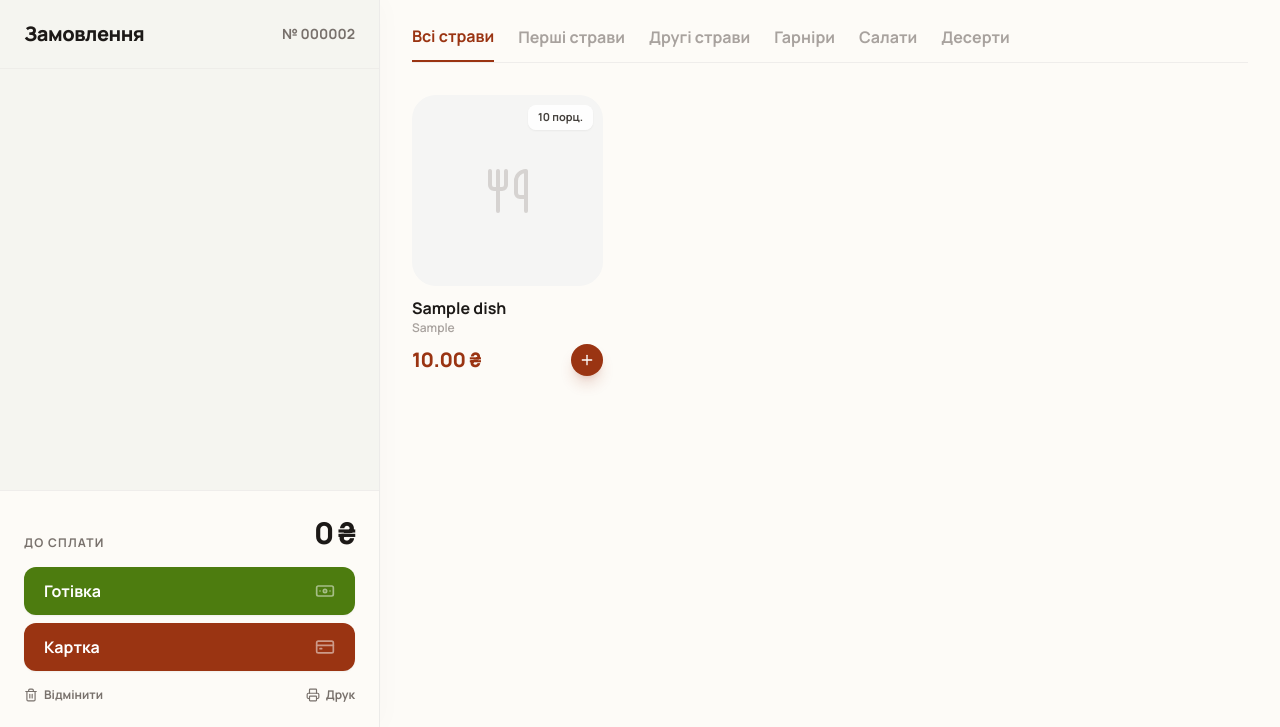
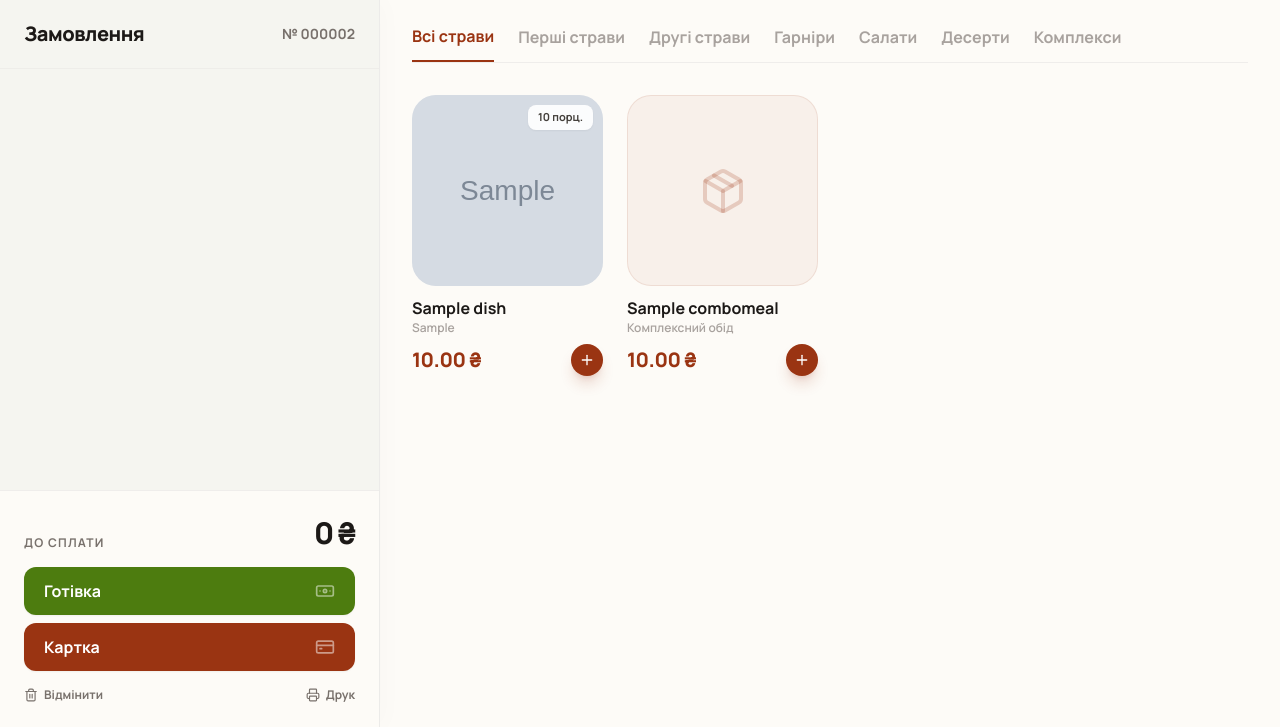
Before and after one commit to unreq-f/posproject, a Django app: page /pos/ in a window 1280 px wide. Shown: the part 73-800 px from the top of the page. Run offline with Django 5.2, Linux system fonts and the light colour scheme; a user stored in the database is signed in; tables that the repository leaves empty hold one stand-in row (values such as "Sample post"); grey boxes marked "Sample" are stand-in pictures; some libraries are stand-ins or nearby versions.

Commit message:
fixpack7

```diff
--- a/canteen/serializers.py
+++ b/canteen/serializers.py
@@ -2,6 +2,7 @@ from rest_framework import serializers
 from .models import Shift, WriteOff
 
 class ShiftSerializer(serializers.ModelSerializer):
+    initial_cash = serializers.DecimalField(max_digits=10, decimal_places=2, min_value=0, default=0)
     class Meta:
         model = Shift
         fields = '__all__'
--- a/menu/serializers.py
+++ b/menu/serializers.py
@@ -2,11 +2,13 @@ from rest_framework import serializers
 from .models import Dish, ComboMeal, Inventory
 
 class DishSerializer(serializers.ModelSerializer):
+    price = serializers.DecimalField(max_digits=10, decimal_places=2, min_value=0)
     class Meta:
         model = Dish
         fields = '__all__'
 
 class ComboMealSerializer(serializers.ModelSerializer):
+    price = serializers.DecimalField(max_digits=10, decimal_places=2, min_value=0)
     class Meta:
         model = ComboMeal
         fields = '__all__'
--- a/orders/serializers.py
+++ b/orders/serializers.py
@@ -3,6 +3,7 @@ from .models import Order, OrderItem
 
 class OrderItemSerializer(serializers.ModelSerializer):
     item_name = serializers.SerializerMethodField()
+    quantity = serializers.IntegerField(min_value=1)
 
     class Meta:
         model = OrderItem
@@ -25,6 +26,7 @@ class OrderItemSerializer(serializers.ModelSerializer):
 
 class OrderSerializer(serializers.ModelSerializer):
     items = OrderItemSerializer(many=True)
+    amount_received = serializers.DecimalField(max_digits=10, decimal_places=2, min_value=0, default=0)
 
     order_type_display = serializers.CharField(source='get_order_type_display', read_only=True)
 
--- a/orders/views.py
+++ b/orders/views.py
@@ -131,9 +131,18 @@ class POSView(LoginRequiredMixin, View):
         online_orders = Order.objects.none()
 
         inventory = []
+        combos = []
         if active_shift:
             inventory = Inventory.objects.filter(shift=active_shift).select_related('dish')
-            # Онлайн-замовлення, які очікують видачі (і оплачені картою 'paid', і готівкові 'pending')
+            # Робимо мапу для перевірки доступності комбо
+            inventory_map = {item.dish_id: item.quantity for item in inventory}
+
+            combos_qs = ComboMeal.objects.prefetch_related('dishes').all()
+            for combo in combos_qs:
+                combo.is_available = all(inventory_map.get(d.id, 0) > 0 for d in combo.dishes.all())
+                combos.append(combo)
+
+            # Онлайн-замовлення...
             online_orders = Order.objects.filter(
                 shift=active_shift,
                 order_type='online',
@@ -142,6 +151,7 @@ class POSView(LoginRequiredMixin, View):
 
         return render(request, 'orders/pos.html', {
             'inventory': inventory,
+            'combos': combos,
             'active_shift': active_shift,
             'next_order_id': next_order_id,
             'online_orders': online_orders
--- a/templates/orders/pos.html
+++ b/templates/orders/pos.html
@@ -44,12 +44,12 @@
           isProcessingOnline: false,
           currentOnlineOrderId: null,
           get cartTotal() { return this.cart.reduce((sum, item) => sum + (item.price * item.qty), 0) },
-          addToCart(id, name, price) {
-              let item = this.cart.find(i => i.id === id);
-              if (item) { item.qty++ } else { this.cart.push({ id, name, price, qty: 1 }) }
+          addToCart(id, name, price, type = 'dish') {
+              let item = this.cart.find(i => i.id === id && i.type === type);
+              if (item) { item.qty++ } else { this.cart.push({ id, name, price, qty: 1, type }) }
           },
-          removeFromCart(id) {
-              this.cart = this.cart.filter(i => i.id !== id);
+          removeFromCart(id, type) {
+              this.cart = this.cart.filter(i => !(i.id === id && i.type === type));
           },
           async checkout(method) {
               if (this.cart.length === 0) return;
@@ -60,7 +60,7 @@
                       payment_method: method,
                       amount_received: method === 'cash' ? this.cashReceived : this.cartTotal,
                       change_amount: method === 'cash' ? this.cashChange : 0,
-                      items: this.cart.map(i => ({ dish: i.id, quantity: i.qty }))
+                      items: this.cart.map(i => ({ [i.type]: i.id, quantity: i.qty }))
                   };
 
                   if (this.isProcessingOnline) {
@@ -107,7 +107,7 @@
               if (!isPaid) {
                   this.isProcessingOnline = true;
                   this.currentOnlineOrderId = orderId;
-                  this.cart = [{id: -1, name: 'Онлайн замовлення', price: total, qty: 1}];
+                  this.cart = [{id: -1, name: 'Онлайн замовлення', price: total, qty: 1, type: 'dish'}];
                   this.showCashModal = true;
                   return;
               }
@@ -303,14 +303,14 @@
                             <div class="text-xs font-semibold text-stone-500 mt-0.5" x-text="item.price + ' ₴ / шт'"></div>
                         </div>
                         <div class="flex items-center space-x-1.5 mx-3">
-                            <button @click="if(item.qty > 1) item.qty--" class="w-7 h-7 rounded-lg bg-stone-200/60 hover:bg-stone-300/60 text-stone-600 flex items-center justify-center transition-colors active:scale-90"><i data-lucide="minus" class="w-3.5 h-3.5"></i></button>
+                            <button @click="if(item.qty > 1) item.qty-- else removeFromCart(item.id, item.type)" class="w-7 h-7 rounded-lg bg-stone-200/60 hover:bg-stone-300/60 text-stone-600 flex items-center justify-center transition-colors active:scale-90"><i data-lucide="minus" class="w-3.5 h-3.5"></i></button>
                             <span class="w-7 text-center font-black text-sm text-stone-900" x-text="item.qty"></span>
                             <button @click="item.qty++" class="w-7 h-7 rounded-lg bg-brand-terracotta/10 hover:bg-brand-terracotta/20 text-brand-terracotta flex items-center justify-center transition-colors active:scale-90"><i data-lucide="plus" class="w-3.5 h-3.5"></i></button>
                         </div>
                         <div class="text-right w-16 shrink-0">
                             <span class="font-black text-base text-stone-900" x-text="(item.qty * item.price) + ' ₴'"></span>
                         </div>
-                        <button @click="removeFromCart(item.id)" class="ml-2 text-stone-300 hover:text-brand-coral transition-colors shrink-0"><i data-lucide="x" class="w-4 h-4"></i></button>
+                        <button @click="removeFromCart(item.id, item.type)" class="ml-2 text-stone-300 hover:text-brand-coral transition-colors shrink-0"><i data-lucide="x" class="w-4 h-4"></i></button>
                     </div>
                 </template>
             </div>
@@ -348,6 +348,7 @@
                         <button @click="posCategory = 'Гарніри'" :class="posCategory === 'Гарніри' ? 'text-brand-terracotta border-b-2 border-brand-terracotta pb-3 -mb-3' : 'text-stone-400 hover:text-stone-800'" class="transition-all">Гарніри</button>
                         <button @click="posCategory = 'Салати'" :class="posCategory === 'Салати' ? 'text-brand-terracotta border-b-2 border-brand-terracotta pb-3 -mb-3' : 'text-stone-400 hover:text-stone-800'" class="transition-all">Салати</button>
                         <button @click="posCategory = 'Десерти'" :class="posCategory === 'Десерти' ? 'text-brand-terracotta border-b-2 border-brand-terracotta pb-3 -mb-3' : 'text-stone-400 hover:text-stone-800'" class="transition-all">Десерти</button>
+                        <button @click="posCategory = 'Комплекси'" :class="posCategory === 'Комплекси' ? 'text-brand-terracotta border-b-2 border-brand-terracotta pb-3 -mb-3' : 'text-stone-400 hover:text-stone-800'" class="transition-all">Комплекси</button>
                     </div>
                 </div>
                 <div class="flex-1 overflow-y-auto px-8 py-6">
@@ -356,10 +357,16 @@
                         {% for item in inventory %}
                         <div x-show="posCategory === 'all' || '{{ item.dish.category|escapejs }}' === posCategory"
                              class="{% if item.quantity > 0 %}cursor-pointer group{% else %}cursor-not-allowed opacity-50 pointer-events-none{% endif %}"
-                             {% if item.quantity > 0 %}@click="addToCart({{ item.dish.id }}, '{{ item.dish.name|escapejs }}', {{ item.dish.price }})"{% endif %}>
+                             {% if item.quantity > 0 %}@click="addToCart({{ item.dish.id }}, '{{ item.dish.name|escapejs }}', {{ item.dish.price }}, 'dish')"{% endif %}>
                             <div class="aspect-square mb-3 rounded-3xl overflow-hidden relative {% if item.quantity == 0 %}bg-stone-200{% elif item.quantity <= 3 %}bg-orange-100{% else %}bg-stone-100{% endif %}">
-                                <div class="w-full h-full flex items-center justify-center">
-                                    <i data-lucide="utensils" class="w-12 h-12 text-stone-300"></i>
+                                <div class="w-full h-full">
+                                    {% if item.dish.image %}
+                                    <img src="{{ item.dish.image.url }}" class="w-full h-full object-cover">
+                                    {% else %}
+                                    <div class="w-full h-full flex items-center justify-center">
+                                        <i data-lucide="utensils" class="w-12 h-12 text-stone-300"></i>
+                                    </div>
+                                    {% endif %}
                                 </div>
                                 <span class="absolute top-2.5 right-2.5 bg-white/90 backdrop-blur-sm text-stone-700 text-[11px] font-bold px-2.5 py-1 rounded-lg shadow-sm">
                                     {{ item.quantity }} порц.
@@ -382,6 +389,32 @@
                         {% empty %}
                         <div class="col-span-full py-20 text-center">
                             <p class="text-stone-400 font-bold">На вітрині поки що нічого немає.</p>
+                        </div>
+                        {% endfor %}
+
+                        <!-- Combos -->
+                        {% for combo in combos %}
+                        <div x-show="posCategory === 'all' || posCategory === 'Комплекси'"
+                             class="{% if combo.is_available %}cursor-pointer group{% else %}cursor-not-allowed opacity-50 pointer-events-none{% endif %}"
+                             {% if combo.is_available %}@click="addToCart({{ combo.id }}, '{{ combo.name|escapejs }}', {{ combo.price }}, 'combo')"{% endif %}>
+                            <div class="aspect-square mb-3 rounded-3xl overflow-hidden relative bg-brand-terracotta/5 border border-brand-terracotta/10">
+                                <div class="w-full h-full flex items-center justify-center">
+                                    <i data-lucide="package" class="w-12 h-12 text-brand-terracotta/20"></i>
+                                </div>
+                                {% if not combo.is_available %}
+                                <div class="absolute inset-0 bg-stone-100/60 backdrop-blur-[2px] z-10 flex items-center justify-center">
+                                    <span class="bg-stone-800 text-white font-bold text-xs uppercase px-3 py-1.5 rounded-full tracking-wide">Немає складових</span>
+                                </div>
+                                {% endif %}
+                            </div>
+                            <h3 class="font-bold text-stone-900 text-base leading-tight">{{ combo.name }}</h3>
+                            <div class="text-xs font-semibold text-stone-400 mt-0.5 mb-2">Комплексний обід</div>
+                            <div class="flex justify-between items-center w-full">
+                                <span class="text-brand-terracotta font-black text-xl tracking-tight">{{ combo.price }} ₴</span>
+                                <button class="w-8 h-8 rounded-full {% if combo.is_available %}bg-brand-terracotta text-white{% else %}bg-stone-300 text-white{% endif %} flex items-center justify-center shadow-lg shadow-brand-terracotta/20 active:scale-90 transition-transform">
+                                    <i data-lucide="plus" class="w-4 h-4"></i>
+                                </button>
+                            </div>
                         </div>
                         {% endfor %}
 
```
Also changed, not shown: media/dishes/card1.jpg (added).
